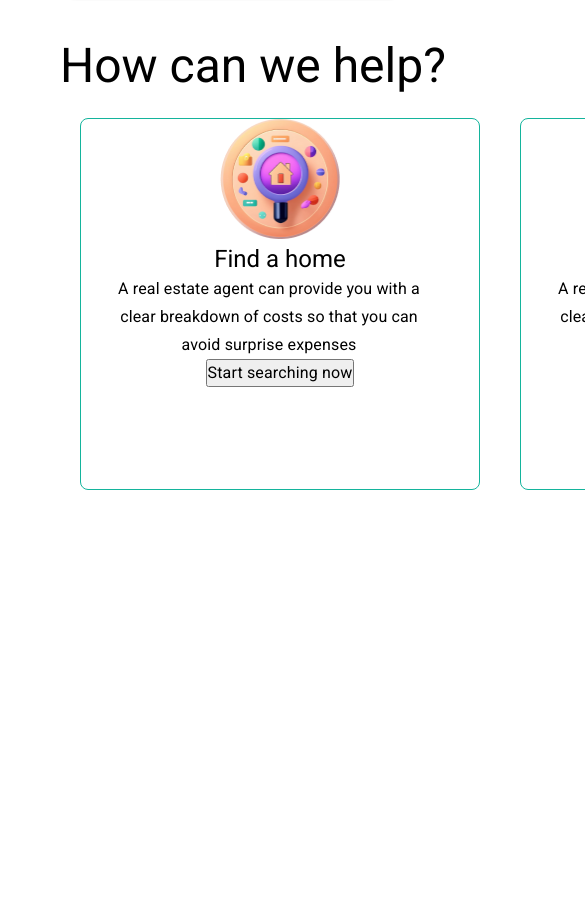
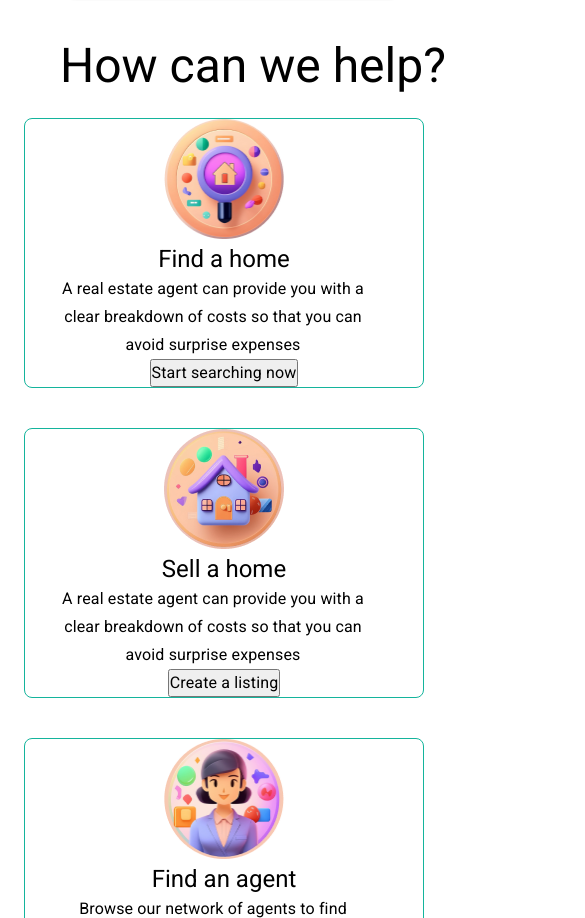
Before and after one commit to redjackfred/Home-Haven, a Next.js app: page / in a window 390 px wide. Shown: the part 810-1728 px from the top of the page, 585 px wide, since content can reach past the window. Before the commit the page ends 1300 px from the top, so only its background shows below. Built offline with nearby package versions, Linux system fonts and the light colour scheme.

Commit message:
Update typeCard.module.css

```diff
--- a/src/app/components/TypeCard/typeCard.module.css
+++ b/src/app/components/TypeCard/typeCard.module.css
@@ -11,7 +11,12 @@
     /* padding-right: auto;
     padding: auto; */
 }
-
+@media (max-width: 400px) {
+    .container {
+        flex-direction: column;
+        padding-left: 24px;
+    }
+}
 .findHome{
 
     border: 1px solid #14B49C;
```
